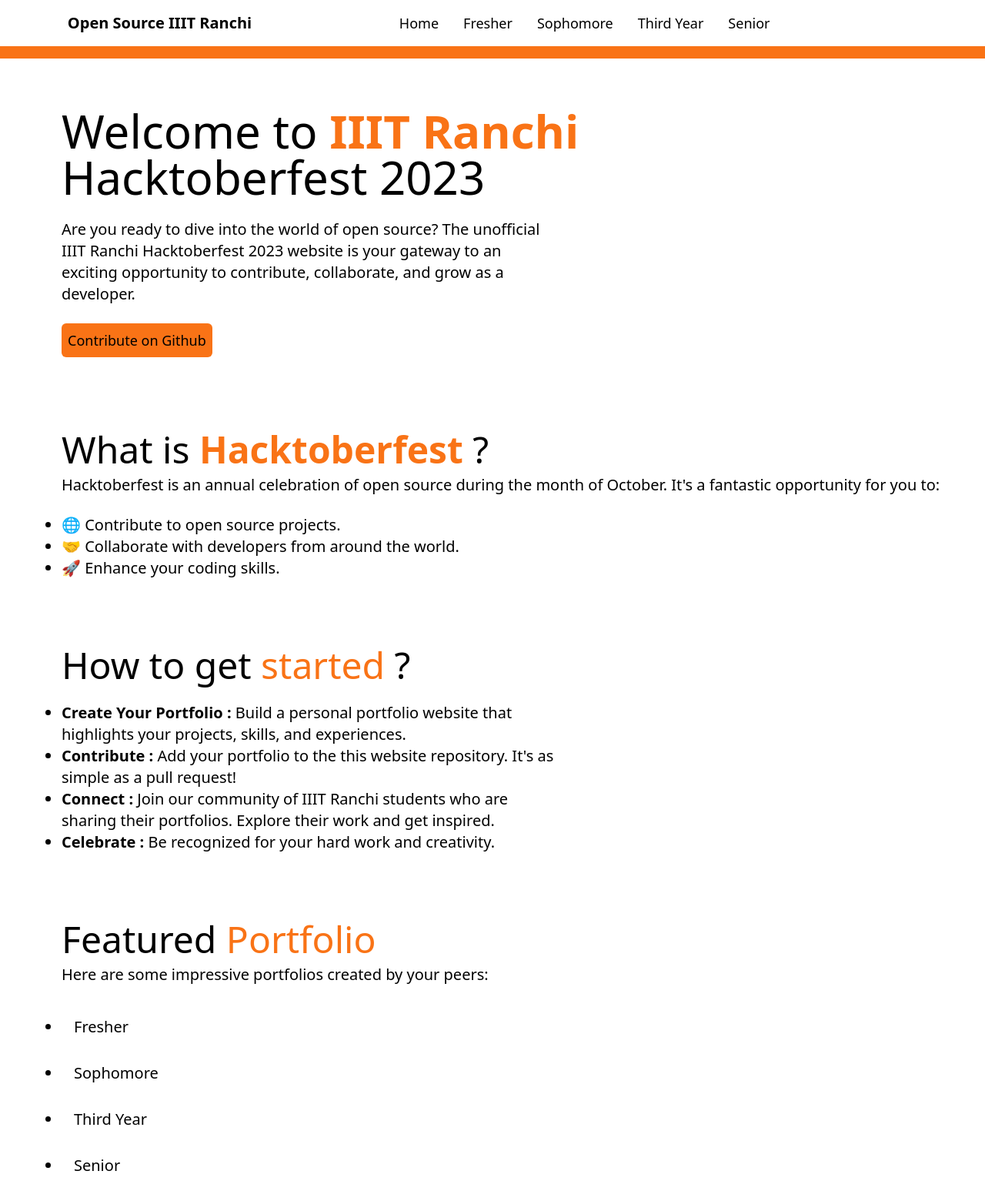
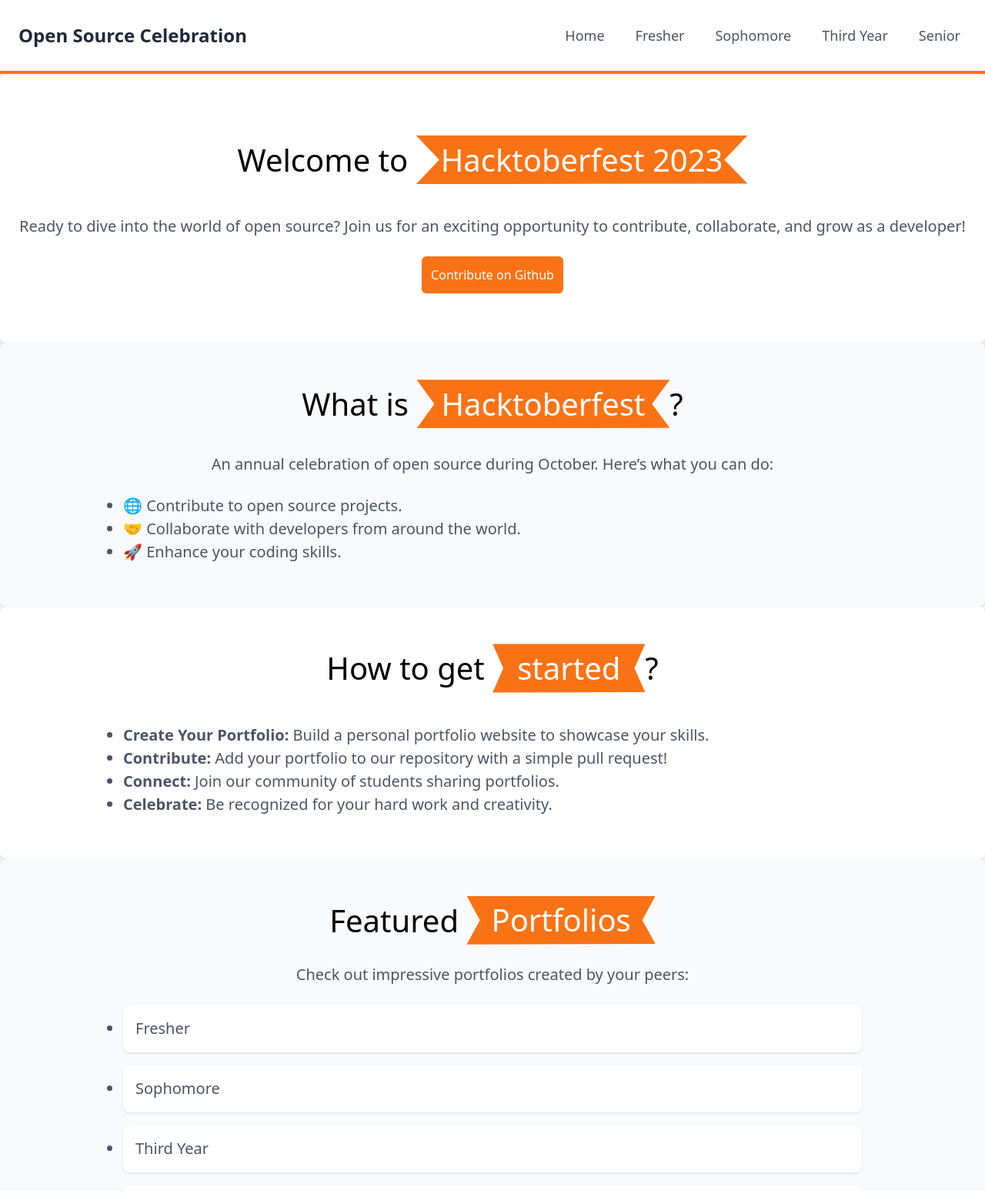
Before and after one commit to aialok/open-source-IIIT-Ranchi, a plain HTML site: page index.html in a window 1280 px wide. Shown: the top 1547 px of the page at 77% size. Drawn offline with nearby package versions, Linux system fonts and the light colour scheme.

Commit message:
changes done

```diff
--- a/index.html
+++ b/index.html
@@ -6,154 +6,140 @@
   <meta name="viewport" content="width=device-width, initial-scale=1.0" />
   <link rel="stylesheet" href="./src/pages/nav/nav.css">
   <script src="https://cdn.tailwindcss.com"></script>
-  <title>Home</title>
+  <link rel="stylesheet" href="style1.css">
+  <title>Hacktoberfest 2023</title>
+  <style>
+    :root {
+      --accent-color: #f97316;
+    }
+
+    .heading {
+      text-align: center;
+      padding: 1rem 0;
+      font-size: 2.5rem;
+      color: #000000;
+    }
+
+    .heading span {
+      background-color: var(--accent-color);
+      color: #ffffff;
+      display: inline-block;
+      padding: 0.1rem 2rem;
+      clip-path: polygon(100% 0, 93% 50%, 100% 99%, 0% 100%, 7% 50%, 0% 0%);
+    }
+
+    .content-text {
+      font-size: 1.25rem;
+    }
+
+    .list-item {
+      font-size: 1.25rem;
+    }
+  </style>
 </head>
 
-<body>
-  <navbar class="flex justify-around items-center overflow-auto max-sm:flex-col">
-    <brand-name class="text-xl font-bold max-sm:text-lg">Open Source IIIT Ranchi</brand-name>
-    <ul id="mobile_ui" class="flex text-lg max-sm:text-base font-medium">
-      <li class="hover:bg-orange-500 p-4 max-sm:p-1 cursor-pointer">
-        <a href="/index.html">Home</a>
-      </li>
-      <li class="hover:bg-orange-500 p-4 max-sm:p-1 cursor-pointer">
-        <a href="src/pages/freshers.html">Fresher</a>
-      </li>
-      <li class="hover:bg-orange-500 p-4 max-sm:p-1 cursor-pointer">
-        <a href="src/pages/sophomore.html">Sophomore</a>
-      </li>
-      <li class="hover:bg-orange-500 p-4 max-sm:p-1 cursor-pointer">
-        <a href="src/pages/third-year.html">Third Year</a>
-      </li>
-      <li class="hover:bg-orange-500 p-4 max-sm:p-1 cursor-pointer">
-        <a href="src/pages/senior.html">Senior</a>
-      </li>
+<body class="bg-gray-100">
+  <navbar class="flex justify-between items-center p-6 bg-white shadow-lg">
+    <brand-name class="text-2xl font-bold text-gray-800">Open Source Celebration</brand-name>
+    <ul id="mobile_ui" class="hidden md:flex space-x-6 text-lg font-medium text-gray-600">
+      <li class="hover:bg-orange-500 p-2 rounded transition"><a href="/index.html">Home</a></li>
+      <li class="hover:bg-orange-500 p-2 rounded transition"><a href="src/pages/freshers.html">Fresher</a></li>
+      <li class="hover:bg-orange-500 p-2 rounded transition"><a href="src/pages/sophomore.html">Sophomore</a></li>
+      <li class="hover:bg-orange-500 p-2 rounded transition"><a href="src/pages/third-year.html">Third Year</a></li>
+      <li class="hover:bg-orange-500 p-2 rounded transition"><a href="src/pages/senior.html">Senior</a></li>
     </ul>
-    <ul class="flex text-lg max-sm:text-base font-medium">
-      <li id="dropdown" class="hover:bg-orange-500 p-4 max-sm:p-1 cursor-pointer">
-        <div class="dropdown">
-          <button class="dropbtn">Dropdown
-            <i class="fa fa-caret-down"></i>
-          </button>
-          <div class="dropdown-content">
-            <a href="/index.html">Home</a>
-            <a href="src/pages/freshers.html">Fresher</a>
-            <a href="src/pages/sophomore.html">Sophomore</a>
-            <a href="src/pages/third-year.html">Third Year</a>
-            <a href="src/pages/senior.html">Senior</a>
-          </div>
+    <ul class="md:hidden flex items-center space-x-4">
+      <li id="dropdown" class="relative">
+        <button class="bg-orange-500 text-white p-2 rounded-md">Menu <i class="fa fa-caret-down"></i></button>
+        <div class="absolute right-0 mt-2 w-48 bg-white rounded-md shadow-lg hidden group-hover:block">
+          <ul class="py-1">
+            <li class="hover:bg-orange-500 p-2"><a href="/index.html">Home</a></li>
+            <li class="hover:bg-orange-500 p-2"><a href="src/pages/freshers.html">Fresher</a></li>
+            <li class="hover:bg-orange-500 p-2"><a href="src/pages/sophomore.html">Sophomore</a></li>
+            <li class="hover:bg-orange-500 p-2"><a href="src/pages/third-year.html">Third Year</a></li>
+            <li class="hover:bg-orange-500 p-2"><a href="src/pages/senior.html">Senior</a></li>
+          </ul>
         </div>
       </li>
     </ul>
-
   </navbar>
 
-  </navbar>
-  <div class="w-full bg-orange-500 h-4"></div>
+  <div class="w-full bg-orange-500 h-1"></div>
 
-  <div class="container py-16 max-sm:py-5">
-    <h1 class="text-6xl ml-20 max-sm:ml-5 max-sm:text-3xl">
-      Welcome to
-      <span class="text-orange-500 font-semibold">IIIT Ranchi</span> <br />
-      Hacktoberfest 2023
+  <div class="container mx-auto py-16 bg-white rounded-lg shadow-lg">
+    <h1 class="heading">
+      Welcome to <span>Hacktoberfest 2023</span>
     </h1>
 
-    <p class="text-xl ml-20 my-6 max-sm:ml-5 w-1/2 max-sm:w-[90%]">
-      Are you ready to dive into the world of open source? The unofficial IIIT
-      Ranchi Hacktoberfest 2023 website is your gateway to an exciting
-      opportunity to contribute, collaborate, and grow as a developer.
+    <p class="content-text text-center my-6 text-gray-600">
+      Ready to dive into the world of open source? Join us for an exciting opportunity to contribute, collaborate, and grow as a developer!
     </p>
-    <button class="text-lg ml-20 max-sm:ml-6  bg-orange-500 rounded-md p-2 font-medium hover:ring-2 hover:ring-black"><a
-        href="https://github.com/aialok/open-source-IIIT-Ranchi" target="_blank">Contribute on Github</a></button>
+    <div class="text-center">
+      <button class="bg-orange-500 text-white rounded-md p-3 font-medium hover:ring-2 hover:ring-black transition shadow hover:shadow-lg">
+        <a href="https://github.com/aialok/open-source-IIIT-Ranchi" target="_blank">Contribute on Github</a>
+      </button>
+    </div>
+  </div>
 
-  </div>
-  <div class="container py-8 max-sm:py-5">
-    <h1 class="text-5xl ml-20 max-sm:ml-5 max-sm:text-3xl">
-  What is
-  <a  href="https://hacktoberfest.com/" target="_blank" class="text-orange-500 font-semibold hover:cursor-pointer hover:underline">Hacktoberfest</a>
-  ?
-</h1>
+  <div class="container mx-auto py-8 bg-gray-50 rounded-lg shadow">
+    <h2 class="heading">
+      What is <a href="https://hacktoberfest.com/" target="_blank" class="text-orange-500"><span>Hacktoberfest</span></a>?
+    </h2>
+    <h3 class="content-text text-center my-4 text-gray-600">An annual celebration of open source during October. Here’s what you can do:</h3>
 
-
-
-
-    <h2 class="text-xl ml-20 my-2 max-sm:ml-5 max-sm:w-[90%]">
-      Hacktoberfest is an annual celebration of open source during the month
-      of October. It's a fantastic opportunity for you to:
-    </h2>
-
-    <ul class="text-xl ml-20 my-6 max-sm:ml-8 w-1/2 list-disc max-sm:w-[90%] max-sm:text-lg">
-      <li>🌐 Contribute to open source projects.</li>
-      <li>🤝 Collaborate with developers from around the world.</li>
-      <li>🚀 Enhance your coding skills.</li>
+    <ul class="content-text mx-auto my-6 list-disc text-gray-600 w-3/4">
+      <li class="list-item">🌐 Contribute to open source projects.</li>
+      <li class="list-item">🤝 Collaborate with developers from around the world.</li>
+      <li class="list-item">🚀 Enhance your coding skills.</li>
     </ul>
   </div>
 
-  <div class="container py-8 max-sm:py-5">
-    <h1 class="text-5xl ml-20 max-sm:ml-5 max-sm:text-4xl">
-      How to get <span class="text-orange-500 font-medium">started</span> ?
-    </h1>
+  <div class="container mx-auto py-8 bg-white rounded-lg shadow">
+    <h2 class="heading">
+      How to get <span>started</span>?
+    </h2>
 
-    <ul class="text-xl ml-20 my-6 max-sm:ml-8 w-1/2 list-disc max-sm:w-[90%] max-sm:text-lg">
-      <li>
-        <span class="font-semibold">Create Your Portfolio :</span> Build a
-        personal portfolio website that highlights your projects, skills, and
-        experiences.
-      </li>
-      <li>
-        <span class="font-semibold">Contribute :</span> Add your portfolio to
-        the this website repository. It's as simple as a pull
-        request!
-      </li>
-      <li>
-        <span class="font-semibold">Connect :</span> Join our community of
-        IIIT Ranchi students who are sharing their portfolios. Explore their
-        work and get inspired.
-      </li>
-      <li>
-        <span class="font-semibold">Celebrate :</span> Be recognized for your
-        hard work and creativity.
-      </li>
+    <ul class="content-text mx-auto my-6 list-disc text-gray-600 w-3/4">
+      <li class="list-item"><span class="font-semibold">Create Your Portfolio:</span> Build a personal portfolio website to showcase your skills.</li>
+      <li class="list-item"><span class="font-semibold">Contribute:</span> Add your portfolio to our repository with a simple pull request!</li>
+      <li class="list-item"><span class="font-semibold">Connect:</span> Join our community of students sharing portfolios.</li>
+      <li class="list-item"><span class="font-semibold">Celebrate:</span> Be recognized for your hard work and creativity.</li>
     </ul>
   </div>
-  <div class="container py-8 max-sm:py-4">
-    <h1 class="text-5xl ml-20 max-sm:ml-5 max-sm:text-4xl">
-      Featured <span class="text-orange-500 font-medium">Portfolio</span>
-    </h1>
-    <p class="text-xl ml-20 my-2 max-sm:ml-5 max-sm:text-lg">
-      Here are some impressive portfolios created by your peers:
-    </p>
-    <ul class="text-xl ml-20 my-6 max-sm:ml-10 w-1/2 list-disc max-sm:w-[90%]">
-      <li class="p-4 max-sm:p-1">
-        <a href="src/pages/freshers.html">Fresher</a>
+
+  <div class="container mx-auto py-8 bg-gray-50 rounded-lg shadow">
+    <h2 class="heading">
+      Featured <span>Portfolios</span>
+    </h2>
+    <p class="content-text text-center my-2 text-gray-600">Check out impressive portfolios created by your peers:</p>
+    <ul class="content-text mx-auto my-6 list-disc text-gray-600 w-3/4 space-y-4">
+      <li class="bg-white p-4 rounded-lg shadow hover:shadow-md transition">
+        <a href="src/pages/freshers.html" class="hover:text-orange-500">Fresher</a>
       </li>
-      <li class=" p-4 max-sm:p-1">
-        <a href="src/pages/sophomore.html">Sophomore</a>
+      <li class="bg-white p-4 rounded-lg shadow hover:shadow-md transition">
+        <a href="src/pages/sophomore.html" class="hover:text-orange-500">Sophomore</a>
       </li>
-      <li class=" p-4 max-sm:p-1">
-        <a href="src/pages/third-year.html">Third Year</a>
+      <li class="bg-white p-4 rounded-lg shadow hover:shadow-md transition">
+        <a href="src/pages/third-year.html" class="hover:text-orange-500">Third Year</a>
       </li>
-      <li class=" p-4 max-sm:p-1">
-        <a href="src/pages/senior.html">Senior</a>
+      <li class="bg-white p-4 rounded-lg shadow hover:shadow-md transition">
+        <a href="src/pages/senior.html" class="hover:text-orange-500">Senior</a>
       </li>
     </ul>
   </div>
 
-  <div class="container py-4 max-sm:py-4">
-    <h1 class="text-5xl ml-20 max-sm:ml-5 max-sm:text-4xl">
-      Join the <span class="text-orange-500 font-medium">Celebration</span>
-    </h1>
-    <p class="text-xl ml-20 my-2 max-sm:ml-5 w-1/2 max-sm:w-[90%] max-sm:text-lg">
-      Let's celebrate your achievements and the spirit of Hacktoberfest 2023! Create your portfolio and contribute it to
-      the main unofficial website. Start showcasing your work to the world.
-    </p>
+  <div class="container mx-auto py-8 bg-white rounded-lg shadow">
+    <h2 class="heading">
+      Join the <span>Celebration</span>
+    </h2>
+    <p class="content-text text-center my-2 text-gray-600">Celebrate your achievements and the spirit of Hacktoberfest 2023! Create your portfolio and showcase your work to the world.</p>
+  </div>
 
-  </div>
   <footer class="bg-gray-800 text-white py-6">
     <div class="container mx-auto text-center">
-      <p>&copy; 2023 IIIT Ranchi Hacktoberfest. All rights reserved.</p>
+      <p>&copy; 2023 Hacktoberfest Celebration. All rights reserved.</p>
       <p>Empowering Students to Innovate and Contribute to Open Source</p>
-      <p>Made in IIIT Ranchi with ❤️ by Alok Gupta</p>
+      <p>Made with ❤️ by the Community</p>
     </div>
   </footer>
 
```
